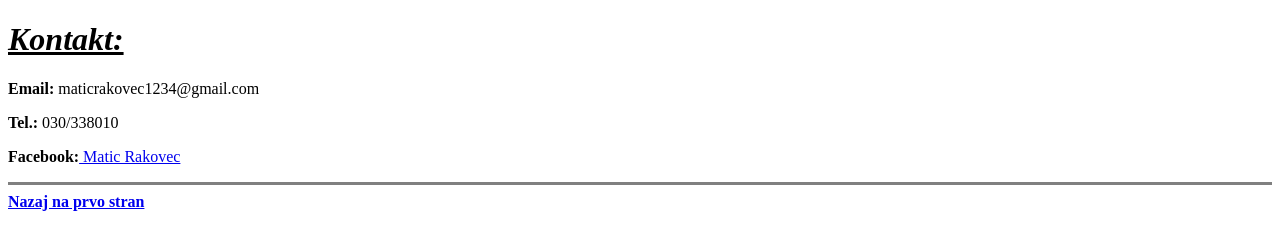
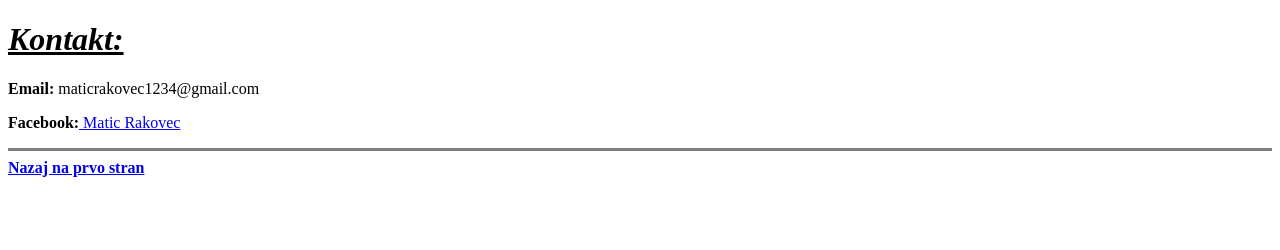
Before and after one commit to MaticRakovec/CV, a plain HTML site: page Moji Kontakti.html in a window 1280 px wide. Drawn offline with Linux system fonts and the light colour scheme.

Commit message:
Dodane datoteke za CV

```diff
--- a/Moji Kontakti.html
+++ b/Moji Kontakti.html
@@ -11,9 +11,6 @@
       <strong>Email:</strong> maticrakovec1234@gmail.com
     </p>
     <p>
-      <strong>Tel.:</strong> 030/338010
-    </p>
-    <p>
       <strong>Facebook:</strong><a href="https://www.facebook.com/matic.rakovec.7/"> Matic Rakovec</a>
     </p>
     <hr size="3" noshade>
```
Also changed, not shown: Moji Hobiji.html (+1 -1 lines).
